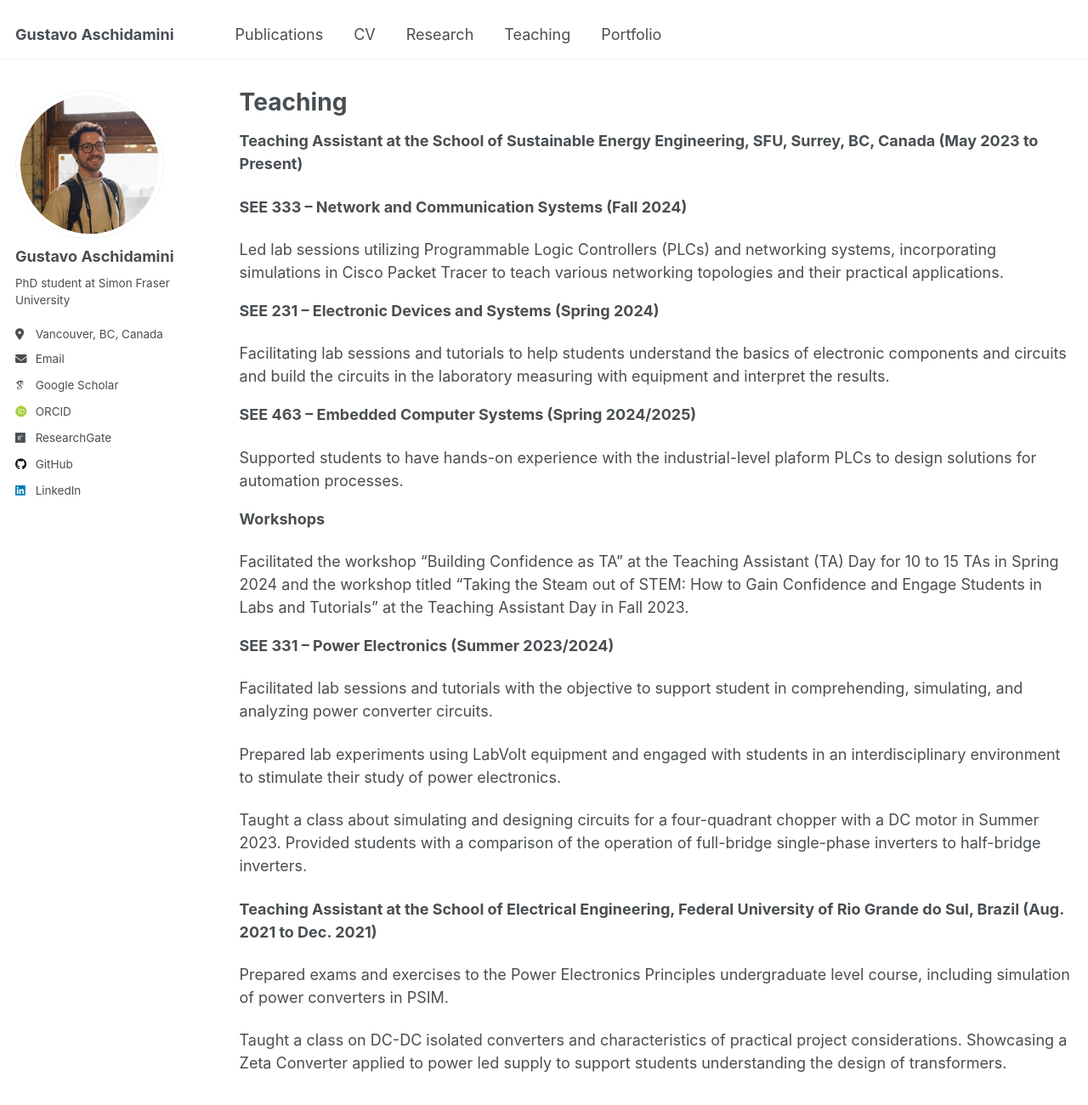
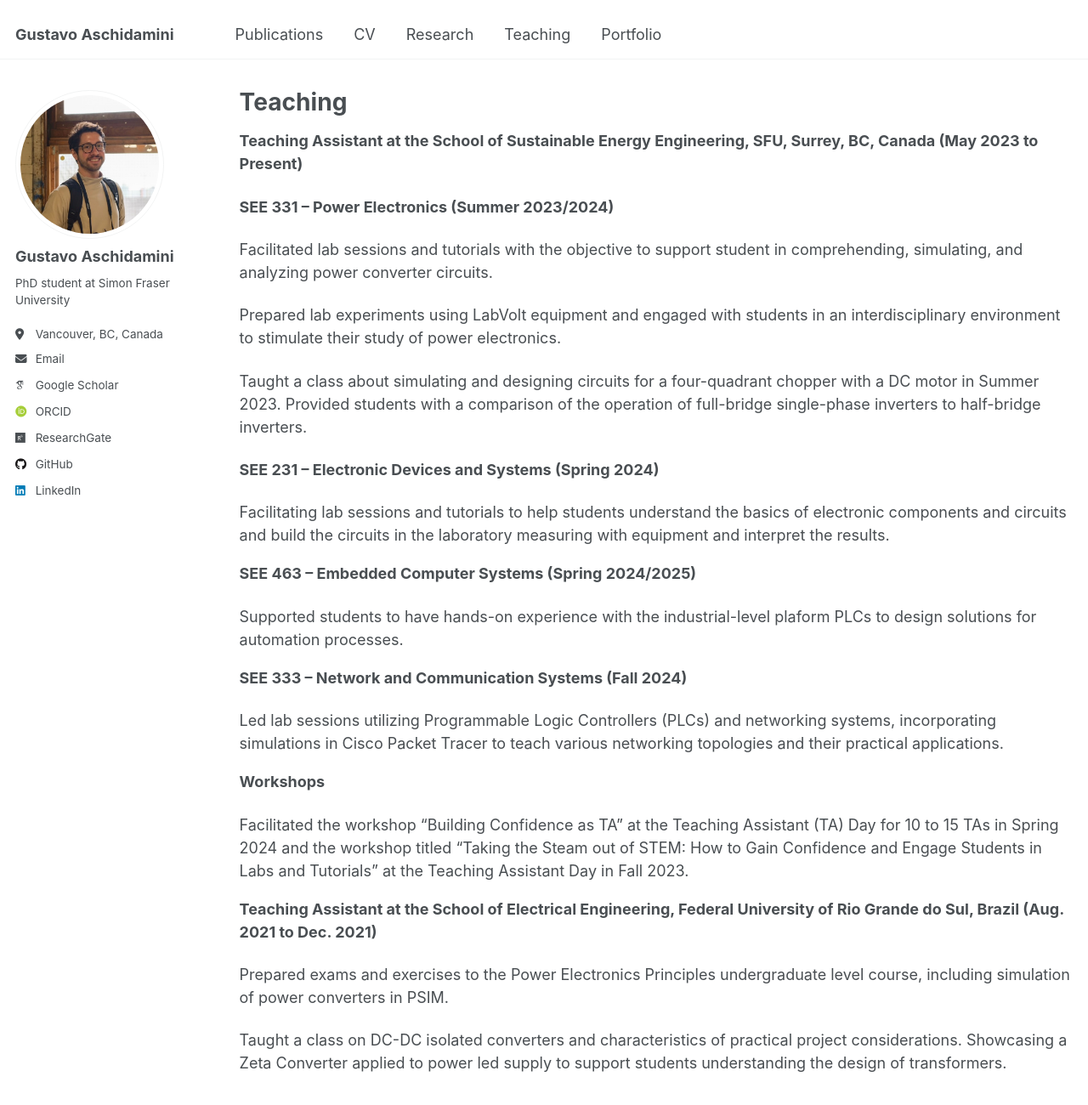
Before and after one commit to gaschidamini/gaschidamini.github.io, a Jekyll site: the page built from _pages/teaching.html, in a window 1280 px wide and 1400 px high. Shown: the top 1300 px of the window at 85% size. Built offline with Jekyll 4.4.1, drawn with Linux system fonts in a browser that asks for light colours; some web fonts are replaced; part of the change alters nothing that is shown.

```diff
--- a/_pages/teaching.html
+++ b/_pages/teaching.html
@@ -9,27 +9,6 @@ author_profile: true
 
 <p><strong>Teaching Assistant at the School of Sustainable Energy Engineering, SFU, Surrey, BC, Canada (May 2023 to Present) </strong></p>
 
-
-<p><strong>SEE 333 – Network and Communication Systems (Fall 2024) </strong></p>
-
-Led lab sessions utilizing Programmable Logic Controllers (PLCs) and networking systems, incorporating simulations in Cisco Packet Tracer to teach various networking topologies and their practical applications.
-
-
-<p><strong>SEE 231 – Electronic Devices and Systems (Spring 2024) </strong></p>
-
-Facilitating lab sessions and tutorials to help students understand the basics of electronic components and circuits and build the circuits in the laboratory measuring with equipment and interpret the results.
-
-
-<p><strong>SEE 463 – Embedded Computer Systems (Spring 2024/2025) </strong></p>
-
-Supported students to have hands-on experience with the industrial-level plaform PLCs to design solutions for automation processes.
-
-
-<p><strong>Workshops</strong></p>
-
-Facilitated the workshop “Building Confidence as TA” at the Teaching Assistant (TA) Day for 10 to 15 TAs in Spring 2024 and the workshop titled “Taking the Steam out of STEM: How to Gain Confidence and Engage Students in Labs and Tutorials” at the Teaching Assistant Day in Fall 2023.
-
-
 <p><strong>SEE 331 – Power Electronics (Summer 2023/2024) </strong></p>
 
 <p>Facilitated lab sessions and tutorials with the objective to support student in comprehending, simulating, and analyzing power converter circuits. </p>
@@ -38,6 +17,28 @@ Facilitated the workshop “Building Confidence as TA” at the Teaching Assista
 
 <p>Taught a class about simulating and designing circuits for a four-quadrant chopper with a DC motor in Summer 2023. Provided students with a comparison of the operation of full-bridge single-phase inverters to half-bridge inverters. </p>
 
+<p><strong>SEE 231 – Electronic Devices and Systems (Spring 2024) </strong></p>
+
+Facilitating lab sessions and tutorials to help students understand the basics of electronic components and circuits and build the circuits in the laboratory measuring with equipment and interpret the results.
+
+<p><strong>SEE 463 – Embedded Computer Systems (Spring 2024/2025) </strong></p>
+
+Supported students to have hands-on experience with the industrial-level plaform PLCs to design solutions for automation processes.
+
+<p><strong>SEE 333 – Network and Communication Systems (Fall 2024) </strong></p>
+
+Led lab sessions utilizing Programmable Logic Controllers (PLCs) and networking systems, incorporating simulations in Cisco Packet Tracer to teach various networking topologies and their practical applications.
+
+
+<p><strong>Workshops</strong></p>
+
+Facilitated the workshop “Building Confidence as TA” at the Teaching Assistant (TA) Day for 10 to 15 TAs in Spring 2024 and the workshop titled “Taking the Steam out of STEM: How to Gain Confidence and Engage Students in Labs and Tutorials” at the Teaching Assistant Day in Fall 2023.
+
+
+
+
+
+
 <p><strong> Teaching Assistant  at the School of Electrical Engineering, Federal University of Rio Grande do Sul, Brazil (Aug. 2021 to Dec. 2021) </strong></p>
 
 <p>Prepared exams and exercises to the Power Electronics Principles undergraduate level course, including simulation of power converters in PSIM.</p>
```
